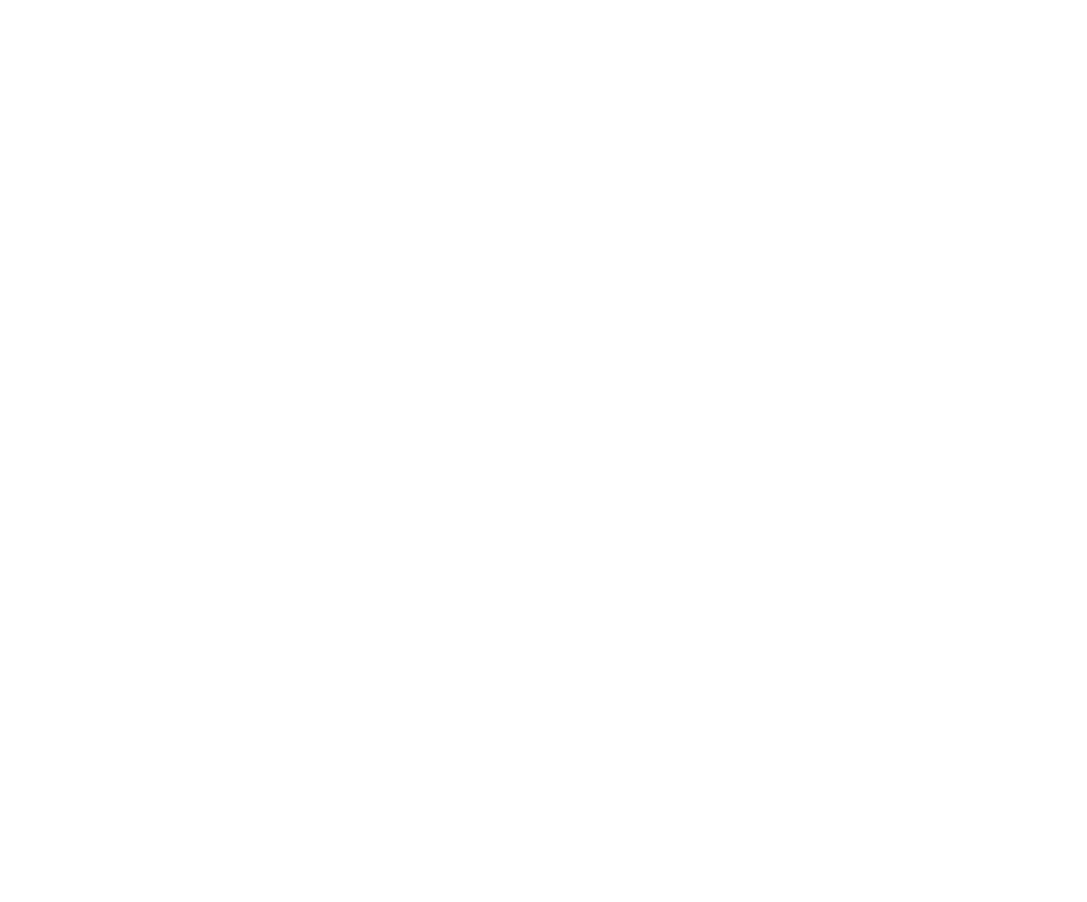
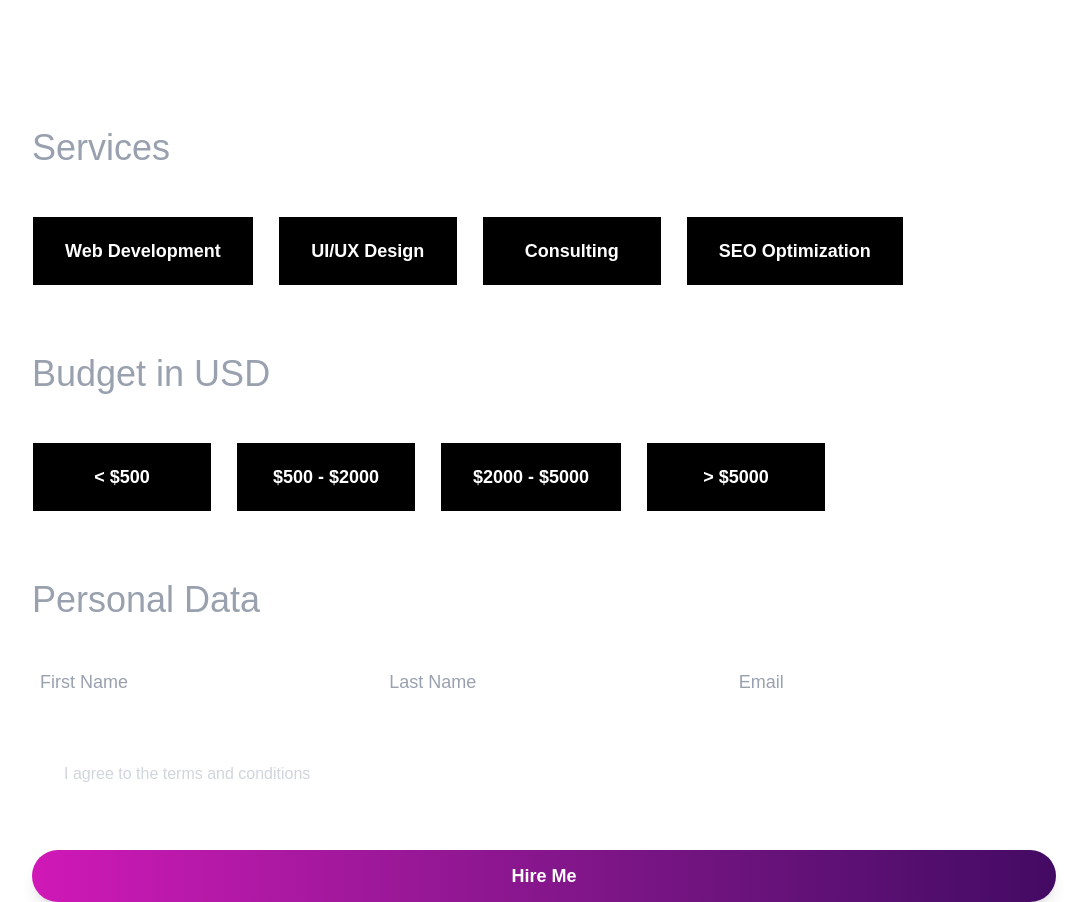
Before and after one commit to ALKATRAZ131/shadow-portfolio, a Next.js app: page / in a window 1280 px wide. Shown: the part 860-1762 px from the top of the page, without its empty margins (96-1183 px from the left). Before the commit the page ends 800 px from the top, so only its background shows below. Built offline with nearby package versions, Linux system fonts and the light colour scheme.

Commit message:
Add HireMeSection component to enhance the homepage with a hiring form

```diff
--- a/src/app/page.tsx
+++ b/src/app/page.tsx
@@ -1,6 +1,7 @@
 "use client";
 
 import { HeroSectionOne } from "@/components/HeroSectionOne";
+import HireMeSection from "@/components/HireMeSection";
 import Navbar from "@/components/NavbarDemo";
 import SkillScroller from "@/components/SkillScroller";
 
@@ -10,6 +11,7 @@
       <Navbar />
       <HeroSectionOne />
       <SkillScroller />
+      <HireMeSection />
     </>
   );
 }
--- /dev/null
+++ b/src/components/HireMeSection.tsx
@@ -0,0 +1,156 @@
+import React, { useState } from "react";
+import { FaCheck } from "react-icons/fa";
+import colors from "@/constants/color";
+
+const services = ["Web Development", "UI/UX Design", "Consulting", "SEO Optimization"];
+const budgets = ["< $500", "$500 - $2000", "$2000 - $5000", "> $5000"];
+
+export default function HireMeSection() {
+  const [selectedService, setSelectedService] = useState<number | null>(null);
+  const [selectedBudget, setSelectedBudget] = useState<number | null>(null);
+  const [form, setForm] = useState({ firstName: "", lastName: "", email: "" });
+  const [agree, setAgree] = useState(false);
+  const [submitting, setSubmitting] = useState(false);
+  const [error, setError] = useState("");
+  const [success, setSuccess] = useState(false);
+
+  const handleInput = (e: React.ChangeEvent<HTMLInputElement>) => {
+    setForm({ ...form, [e.target.name]: e.target.value });
+  };
+
+  const handleSubmit = async (e: React.FormEvent) => {
+    e.preventDefault();
+    setError("");
+    setSuccess(false);
+    if (!agree) return setError("You must agree to continue.");
+    if (!form.firstName || !form.lastName || !form.email) return setError("All fields are required.");
+    if (selectedService === null || selectedBudget === null) return setError("Please select a service and budget.");
+    setSubmitting(true);
+    try {
+      // Replace with your API endpoint
+      const res = await fetch("/api/hire-me", {
+        method: "POST",
+        headers: { "Content-Type": "application/json" },
+        body: JSON.stringify({
+          service: services[selectedService],
+          budget: budgets[selectedBudget],
+          ...form,
+        }),
+      });
+      if (!res.ok) throw new Error("Failed to submit");
+      setSuccess(true);
+      setForm({ firstName: "", lastName: "", email: "" });
+      setSelectedService(null);
+      setSelectedBudget(null);
+      setAgree(false);
+    } catch (err: any) {
+      setError(err.message);
+    } finally {
+      setSubmitting(false);
+    }
+  };
+
+  return (
+    <form
+      onSubmit={handleSubmit}
+      className="w-[80%] mx-auto mt-16 bg-transparent flex flex-col gap-8"
+    >
+      <h1 className="text-8xl font-semibold text-white mb-2">Hire Me</h1>
+      <div className="text-4xl text-gray-400 mb-4">Services</div>
+      <div className="flex flex-wrap gap-6 mb-6">
+        {services?.map((service, i) => (
+          <div
+            key={service}
+            className={`relative min-w-[180px] px-8 py-5 cursor-pointer border border-white text-lg font-semibold transition-all duration-300 flex items-center justify-center text-center
+              ${selectedService === i ? "text-white" : "text-white"}
+            `}
+            style={selectedService === i ? {
+              background: `linear-gradient(90deg, ${colors.primary} 0%, ${colors.primary} 60%, ${colors.secondary} 100%)`,
+              boxShadow: `0 4px 24px 0 ${colors.primary}33`
+            } : { background: "#000" }}
+            onClick={() => setSelectedService(i)}
+          >
+            {selectedService === i && (
+              <span className="absolute top-2 left-2 bg-white rounded-full p-0.5 shadow-md flex items-center justify-center">
+                <FaCheck className="text-[#D018B7] text-base" />
+              </span>
+            )}
+            {service}
+          </div>
+        ))}
+      </div>
+      <div className="mt-3 text-4xl text-gray-400 mb-4">Budget in USD</div>
+      <div className="flex flex-wrap gap-6 mb-6">
+        {budgets.map((budget, i) => (
+          <div
+            key={budget}
+            className={`relative min-w-[180px] px-8 py-5 cursor-pointer border border-white text-lg font-semibold transition-all duration-300 flex items-center justify-center text-center
+              ${selectedBudget === i ? "text-white" : "text-white"}
+            `}
+            style={selectedBudget === i ? {
+              background: `linear-gradient(90deg, ${colors.primary} 0%, ${colors.primary} 60%, ${colors.secondary} 100%)`,
+              boxShadow: `0 4px 24px 0 ${colors.primary}33`
+            } : { background: "#000" }}
+            onClick={() => setSelectedBudget(i)}
+          >
+            {selectedBudget === i && (
+              <span className="absolute top-2 left-2 bg-white rounded-full p-0.5 shadow-md flex items-center justify-center">
+                <FaCheck className="text-[#D018B7] text-base" />
+              </span>
+            )}
+            {budget}
+          </div>
+        ))}
+      </div>
+      <div className="mt-3 text-4xl text-gray-400 mb-2">Personal Data</div>
+      <div className="flex flex-col md:flex-row gap-6 mb-6">
+        <input
+          type="text"
+          name="firstName"
+          placeholder="First Name"
+          value={form.firstName}
+          onChange={handleInput}
+          className="bg-transparent border-0 border-b-2 border-white text-white text-lg px-2 py-2 focus:outline-none focus:border-primary placeholder-gray-400 transition-all flex-1"
+        />
+        <input
+          type="text"
+          name="lastName"
+          placeholder="Last Name"
+          value={form.lastName}
+          onChange={handleInput}
+          className="bg-transparent border-0 border-b-2 border-white text-white text-lg px-2 py-2 focus:outline-none focus:border-primary placeholder-gray-400 transition-all flex-1"
+        />
+        <input
+          type="email"
+          name="email"
+          placeholder="Email"
+          value={form.email}
+          onChange={handleInput}
+          className="bg-transparent border-0 border-b-2 border-white text-white text-lg px-2 py-2 focus:outline-none focus:border-primary placeholder-gray-400 transition-all flex-1"
+        />
+      </div>
+      <div className="flex items-center gap-3 mb-6">
+        <input
+          type="checkbox"
+          id="agree"
+          checked={agree}
+          onChange={e => setAgree(e.target.checked)}
+          className="w-5 h-5 appearance-none border-2 border-white rounded-md checked:bg-pink-500 checked:border-pink-500 checked:after:content-[''] checked:after:block checked:after:w-3 checked:after:h-3 checked:after:rounded-sm checked:after:bg-black focus:outline-none transition-all duration-200 relative"
+          style={{ boxShadow: '0 0 0 2px #fff' }}
+        />
+        <label htmlFor="agree" className="text-gray-300 text-base cursor-pointer">
+          I agree to the terms and conditions
+        </label>
+      </div>
+      {error && <div className="text-red-500 font-semibold mb-2">{error}</div>}
+      {success && <div className="text-green-500 font-semibold mb-2">Submitted successfully!</div>}
+      <button
+        type="submit"
+        disabled={submitting}
+        className="mt-2 w-full py-3 rounded-full font-bold text-lg text-white bg-gradient-to-r from-[#D018B7] to-[#430A63] shadow-lg transition-all disabled:opacity-60"
+      >
+        {submitting ? "Submitting..." : "Hire Me"}
+      </button>
+    </form>
+  );
+}
```
